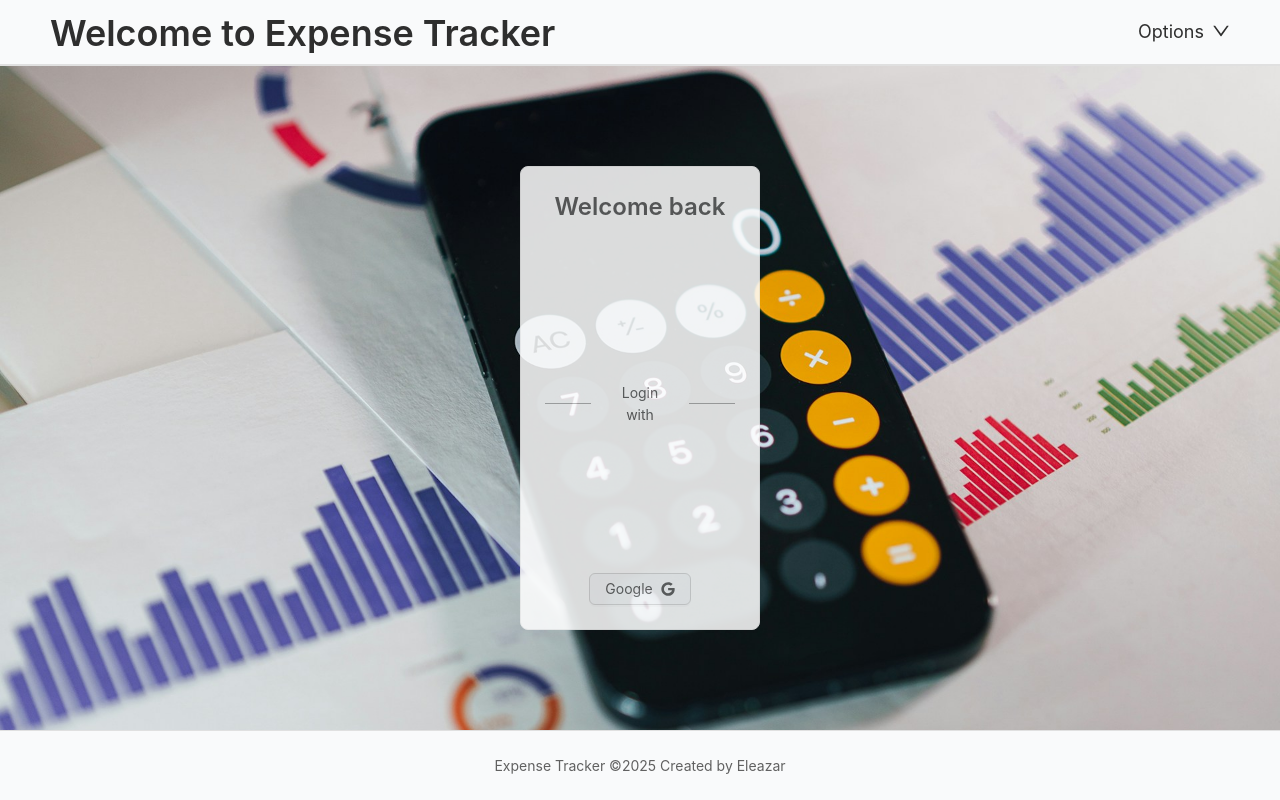
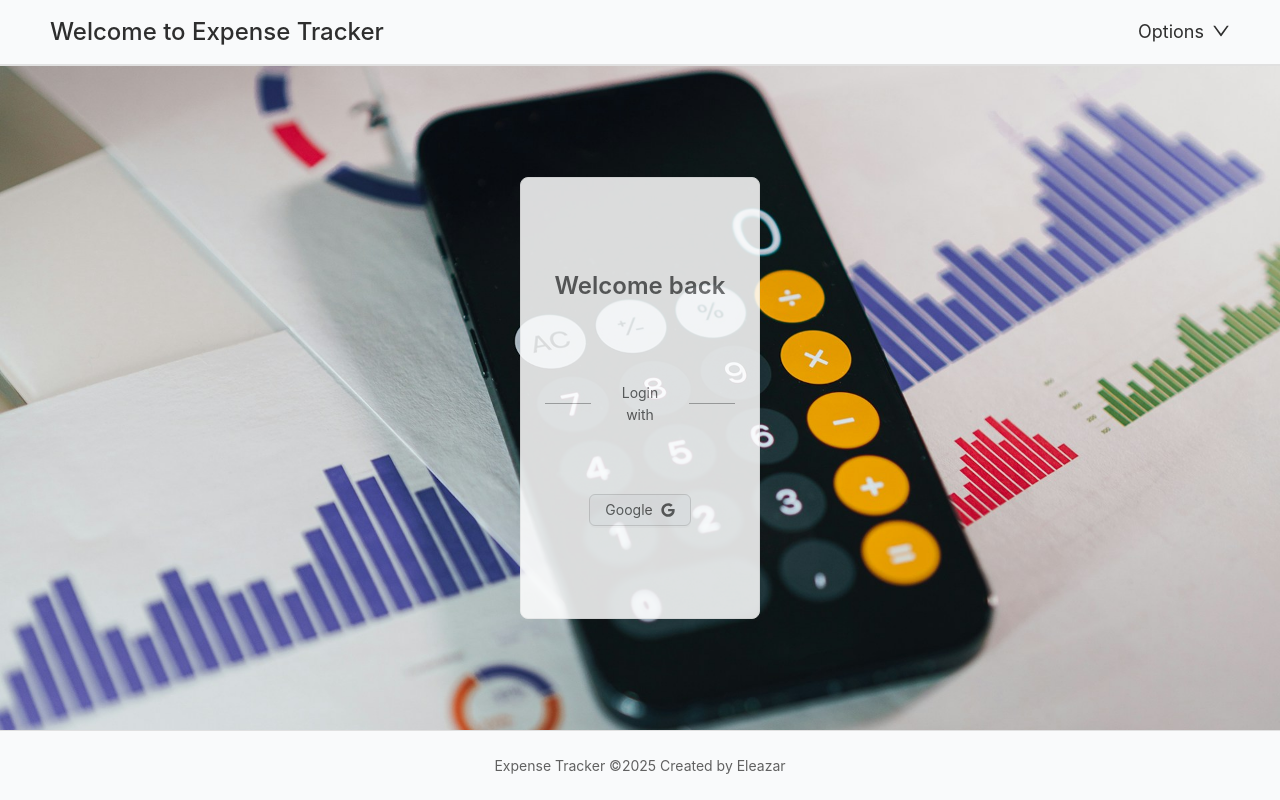
Before and after one commit to Elly0816/expense-app-client, a Next.js app: page /login in a window 1280 px wide. Built offline with nearby package versions, Linux system fonts and the light colour scheme; no server answers.

Commit message:
editec header

```diff
--- a/src/api/baseUrl.ts
+++ b/src/api/baseUrl.ts
@@ -1,7 +1,11 @@
 import axios from 'axios';
 
 const api = axios.create({
-  baseURL: process.env.NEXT_PUBLIC_API_URL,
+  baseURL:
+    process.env.NODE_ENV === 'production'
+      ? process.env.NEXT_PUBLIC_API_URL
+      : 'http://localhost:8080',
+  // baseURL: 'http://localhost:8080',
   // baseURL: 'https://expense-app-server-1.onrender.com',
   timeout: 1000,
   withCredentials: true,
--- a/src/app/login/page.tsx
+++ b/src/app/login/page.tsx
@@ -1,4 +1,5 @@
 'use client';
+import api from '@/api/baseUrl';
 import { COLORS } from '@/Colors';
 import { Login } from '@/components/Login';
 import { AuthContextType, useAuth } from '@/contexts/authContext';
@@ -12,6 +13,9 @@ const LoginPage: React.FC = () => {
   const { isAuthenticated } = useAuth() as AuthContextType;
   const [isLoading, setIsLoading] = useState<boolean>(true);
   const router = useRouter();
+
+  console.log(`The base url is: ${api.defaults.baseURL}`);
+  console.log(`The environment is: ${process.env.NODE_ENV}`);
 
   useEffect(() => {
     if (isAuthenticated) {
--- a/src/components/Header.tsx
+++ b/src/components/Header.tsx
@@ -3,8 +3,6 @@ import React from 'react';
 import { Layout } from 'antd';
 import { COLORS } from '@/Colors';
 import { useTheme } from '@/contexts/themeContext';
-import Link from 'next/link';
-import Title from 'antd/es/typography/Title';
 import { AuthContextType, useAuth } from '@/contexts/authContext';
 import MyDropDown from './DropDown';
 import { QueryClientProvider } from '@tanstack/react-query';
@@ -16,7 +14,6 @@ const App: React.FC = () => {
   const { theme } = useTheme();
   const { user } = useAuth() as AuthContextType;
   return (
-    // <Layout>
     <QueryClientProvider client={queryExpenses}>
       <Header
         style={{
@@ -34,46 +31,23 @@ const App: React.FC = () => {
         }}
         className="text-xs md:text-lg"
       >
-        <Title
+        <h1
           style={{ marginBottom: 0, color: COLORS[theme].textHeading }}
-          className="self-center"
+          className="text-xs md:text-lg lg:text-2xl font-medium"
         >
-          {user && ` Hi ${user?.given_name}!`}
-          <Link
-            href="/"
-            style={{ marginBottom: 0, color: COLORS[theme].textHeading }}
-            className="text-xs md:text-lg lg:text-4xl "
-          >
-            {/* <h1 className="text-2xl" style={{ color: COLORS[theme].textHeading }}>
-          Expense Tracker
-          </h1> */}
-            {/* <Title
-              // className="self-center"
-              style={{ marginBottom: 0, color: COLORS[theme].textHeading }}
-            > */}
-            {!user && 'Welcome to Expense Tracker'}
-            {/* </Title> */}
-          </Link>
-        </Title>
-        {/* <div className="demo-logo" /> */}
+          {user ? ` Hi ${user?.given_name}!` : 'Welcome to Expense Tracker'}
+          {/* (
+             <Link
+               href="/"
+               style={{ marginBottom: 0, color: COLORS[theme].textHeading }}
+               className="text-xs md:text-lg lg:text-2xl"
+             >
+               </Title>
+             </Link>
+           ) */}
+        </h1>
 
         <MyDropDown />
-        {/* <ThemeToggle /> */}
-
-        {/* <Menu
-          //   theme="dark"
-          mode="horizontal"
-          defaultSelectedKeys={['2']}
-          items={items}
-          style={{
-            flex: '0 1 auto',
-            minWidth: 200,
-            backgroundColor: COLORS[theme].background,
-            color: COLORS[theme].textHeading,
-            borderBottom: 2,
-            borderColor: COLORS[theme].border,
-          }}
-        /> */}
       </Header>
     </QueryClientProvider>
   );
--- a/src/components/Login.tsx
+++ b/src/components/Login.tsx
@@ -29,9 +29,8 @@ export const Login: React.FC<LoginPropsType> = ({ containerStyle, cardStyle, but
   };
   return (
     <Flex
-      className="justify-center"
+      className="justify-center h-2/5 sm:h-2/4 md:h-4/6"
       style={{
-        height: '70%',
         ...containerStyle,
       }}
     >
@@ -42,7 +41,7 @@ export const Login: React.FC<LoginPropsType> = ({ containerStyle, cardStyle, but
             height: '100%',
             display: 'flex',
             flexDirection: 'column',
-            justifyContent: 'space-between',
+            justifyContent: 'space-evenly',
             alignItems: 'center',
           },
         }}
```
